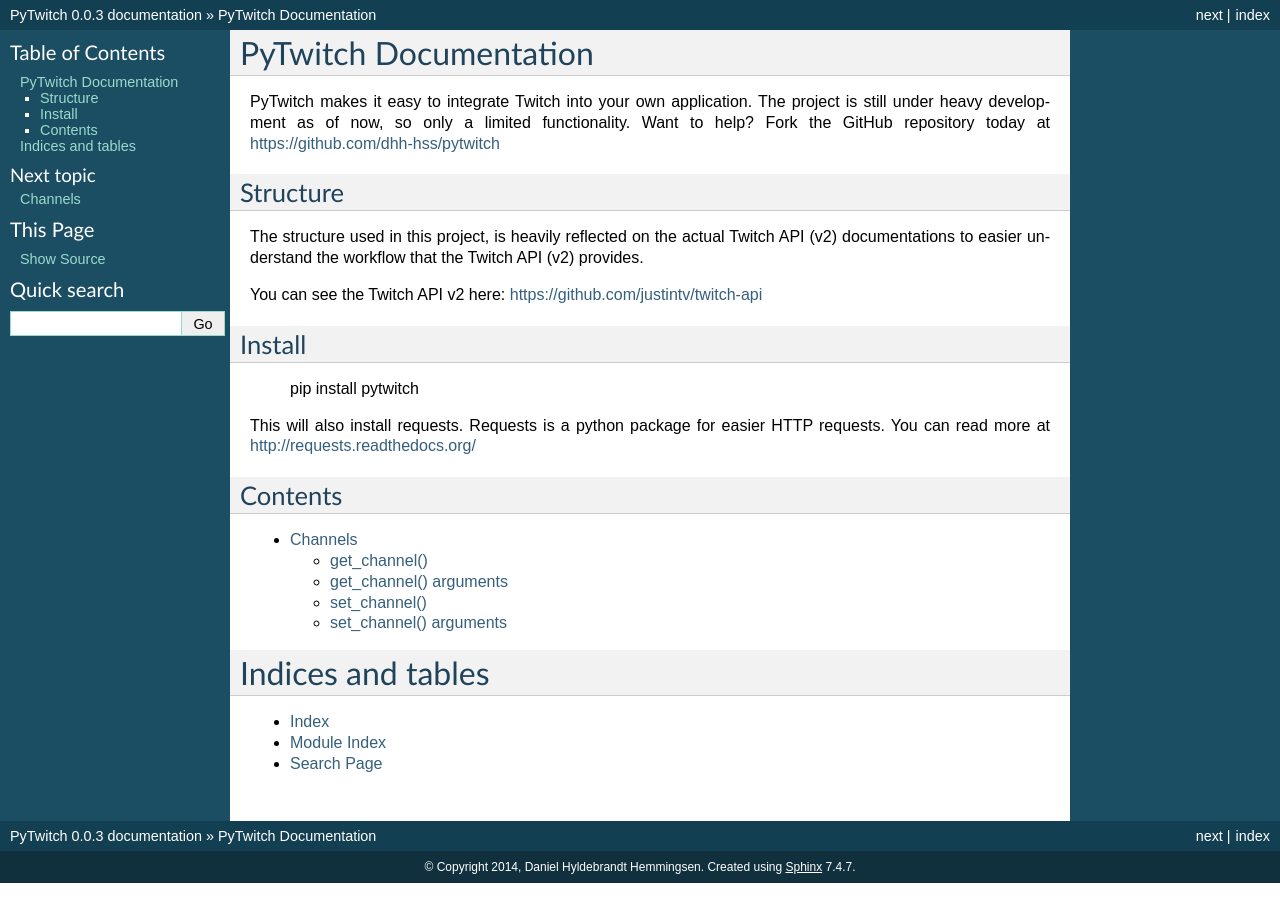
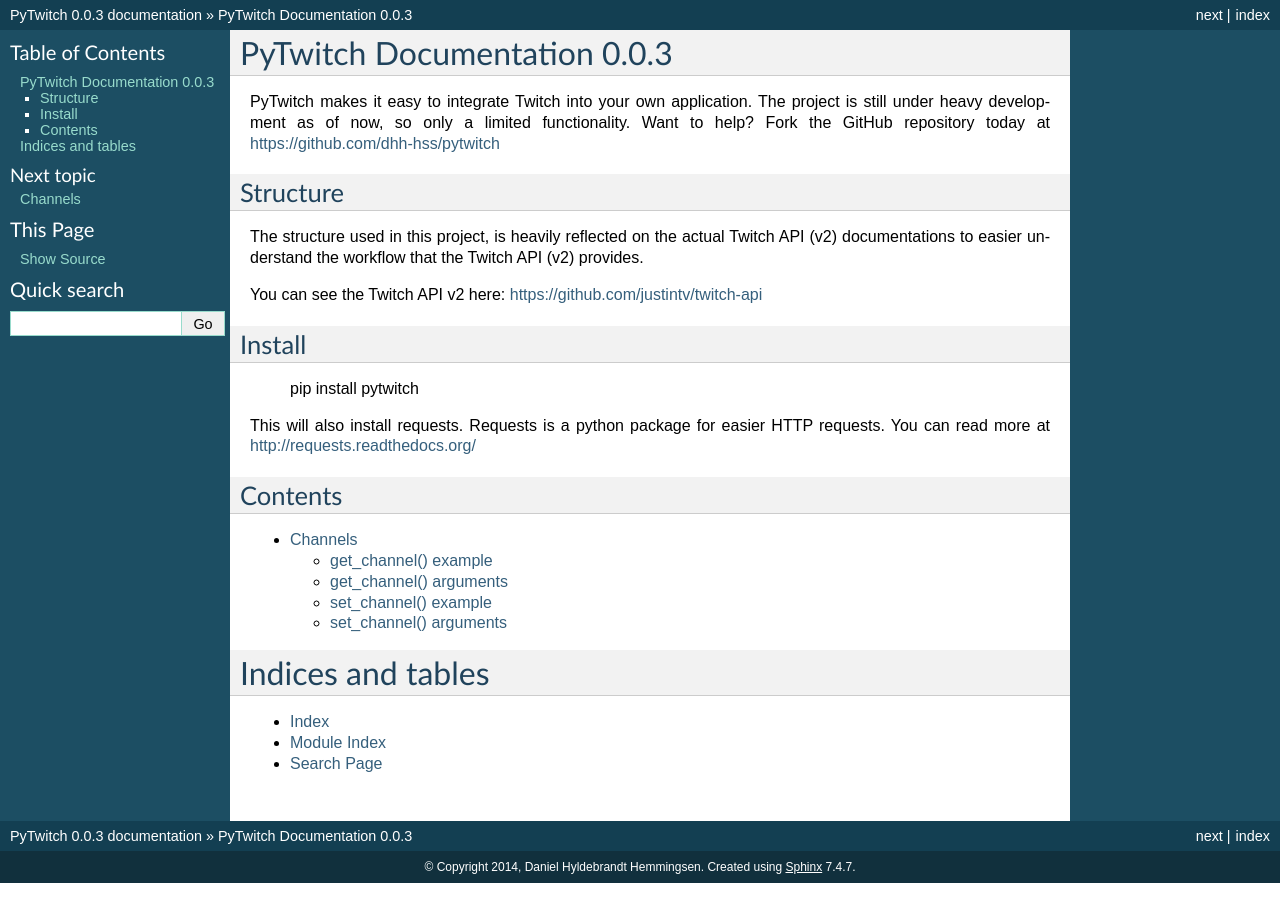
Before and after one commit to CAISC/pytwitch, a Sphinx documentation site: the page built from docs/source/index.rst, in a window 1280 px wide. Built offline with Sphinx 7.4.7, drawn with Linux system fonts in a browser that asks for light colours.

Commit message:
Changed version of documentation to reflect changes

```diff
--- a/docs/source/channels.rst
+++ b/docs/source/channels.rst
@@ -3,8 +3,8 @@
 
 When it comes to channel data, like getting your stream key, game title and stream title. (Or even update them.) This is the main functions. The order of the arguments given doesn't matter. Replace .get/.set(arguments) with own arguments.
 
-get_channel()
--------------
+get_channel() example
+---------------------
 
 .. note::
 	You can read more about scopes in the Twitch API v2 documentation, which you can find at https://github.com/justintv/Twitch-AP
@@ -42,8 +42,8 @@
 
 ``editors=True``
 
-set_channel()
--------------
+set_channel() example
+---------------------
 
 With the set function, you can set the title of your stream and/or the game title of your stream.
 
--- a/docs/source/index.rst
+++ b/docs/source/index.rst
@@ -1,5 +1,5 @@
-PyTwitch Documentation
-======================
+PyTwitch Documentation 0.0.3
+============================
 
 PyTwitch makes it easy to integrate Twitch into your own application.
 The project is still under heavy development as of now, so only a limited functionality.
```
